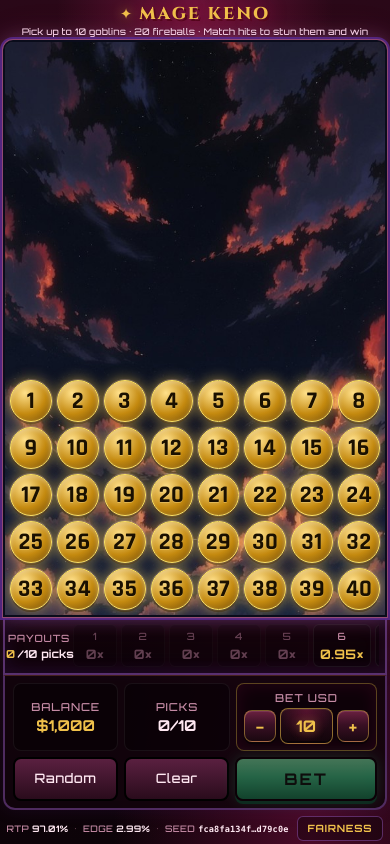
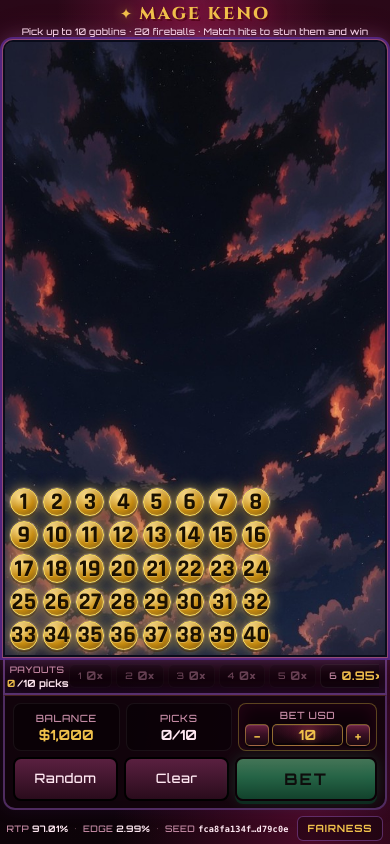
Before and after one commit to aquistsang/Mage-Keno, a React (Vite) app: page / in a window 390 px wide. Built offline with nearby package versions, Linux system fonts and the light colour scheme.

Commit message:
Mage Keno: mage above numbers on mobile, compact bet row

```diff
--- a/src/components/MageCanvas.tsx
+++ b/src/components/MageCanvas.tsx
@@ -563,25 +563,37 @@ export function MageCanvas({
       let mageY: number;
 
       if (portrait) {
-        // Mobile: hero-scale mage — fill width and most of the sky above the board.
+        // Mobile: mage in the sky band only — feet ABOVE the numbers, no overlap.
         const gridTop = getGridTop();
-        const padTop = Math.max(2, canvas.height * 0.002);
-        // Feet overlap the number board so the figure reads large vs the coins.
+        const padTop = Math.max(6, canvas.height * 0.01);
+        const gap = Math.max(20, canvas.height * 0.028);
         const footTarget = platform
-          ? Math.min(platform.deckY, gridTop + canvas.height * 0.1)
-          : gridTop + canvas.height * 0.14;
-        const bandH = Math.max(180, footTarget - padTop);
-        const widthScale = srcW > 0 ? (canvas.width * 1.08) / srcW : 1;
-        const heightScale = srcH > 0 ? (bandH / srcH) * 1.55 : 1;
-        const scale = Math.max(widthScale, heightScale) * 1.12;
+          ? Math.min(platform.deckY, gridTop - gap)
+          : Math.max(padTop + 80, gridTop - gap);
+        const bandH = Math.max(80, footTarget - padTop);
+        // Fit the band; sprite has transparent padding so a mild overshoot is OK
+        // but never push feet past the board.
+        const scaleBySky = srcH > 0 ? (bandH / srcH) * (platform ? 1.05 : 1.18) : 1;
+        const scaleByWidth = srcW > 0 ? (canvas.width * 0.92) / srcW : 1;
+        const scale = Math.min(scaleBySky, scaleByWidth);
         mageW = srcW > 0 ? srcW * scale : canvas.width;
         mageH = srcH > 0 ? srcH * scale : bandH;
         mageX = platform
           ? platform.centerX - mageW / 2
           : (canvas.width - mageW) / 2;
         mageY = footTarget - mageH;
-        // Allow slight hat crop so body/staff stay huge in frame
-        if (mageY < padTop - mageH * 0.18) mageY = padTop - mageH * 0.18;
+        if (mageY < padTop) mageY = padTop;
+        // If hat forced us up, shrink so feet still clear the board.
+        if (mageY + mageH > footTarget && srcH > 0) {
+          const maxH = footTarget - mageY;
+          const s2 = maxH / srcH;
+          mageW = srcW * s2;
+          mageH = srcH * s2;
+          mageX = platform
+            ? platform.centerX - mageW / 2
+            : (canvas.width - mageW) / 2;
+          mageY = footTarget - mageH;
+        }
       } else {
         // Desktop: mage in the left column, clear of the number board
         const colW = canvas.width * 0.44;
--- a/src/index.css
+++ b/src/index.css
@@ -566,16 +566,17 @@ body {
 
 .payout-row {
   display: flex;
-  flex-direction: column;
+  flex-direction: row;
   align-items: center;
   justify-content: center;
-  gap: 3px;
-  padding: 6px 8px;
+  gap: 5px;
+  padding: 5px 10px;
   border-radius: 8px;
   background: rgba(0, 0, 0, 0.35);
   border: 1px solid rgba(255, 255, 255, 0.06);
   flex: 0 0 auto;
-  min-width: 52px;
+  min-width: 0;
+  white-space: nowrap;
 }
 
 .payout-row.is-zero {
@@ -1078,9 +1079,9 @@ body {
 
   .payout-panel {
     flex: 0 0 auto;
-    grid-template-columns: 56px minmax(0, 1fr);
+    grid-template-columns: 52px minmax(0, 1fr);
     align-items: center;
-    padding: 5px 6px;
+    padding: 4px 6px;
     gap: 6px;
     overflow: hidden;
     border-width: 2px;
@@ -1088,19 +1089,19 @@ body {
   }
 
   .payout-label {
-    width: 56px;
-    min-width: 56px;
-    max-width: 56px;
+    width: 52px;
+    min-width: 52px;
+    max-width: 52px;
   }
 
   .payout-title {
-    font-size: 10px;
-    letter-spacing: 0.08em;
+    font-size: 9px;
+    letter-spacing: 0.06em;
   }
 
   .payout-sub {
     display: block;
-    font-size: 11px;
+    font-size: 10px;
     white-space: nowrap;
     max-width: none;
     line-height: 1.1;
@@ -1108,21 +1109,22 @@ body {
 
   .payout-table {
     gap: 4px;
-    padding-bottom: 1px;
+    padding-bottom: 0;
   }
 
   .payout-row {
-    min-width: 44px;
-    padding: 4px 6px;
+    min-width: 0;
+    padding: 4px 8px;
     border-radius: 6px;
+    gap: 4px;
   }
 
   .payout-hit {
-    font-size: 10px;
+    font-size: 9px;
   }
 
   .payout-mult {
-    font-size: 13px;
+    font-size: 12px;
   }
 
   .mage-canvas-wrap {
@@ -1149,28 +1151,36 @@ body {
     margin: 0;
   }
 
-  /* Tighter board so the mage band above gets more room */
+  /* Tighter board so the mage band above gets more room.
+     Explicit height (not only max-height) — CSS grid tracks ignore max-height
+     and otherwise stay content-sized from the 8-col ball cells. */
   .keno-grid {
     grid-template-columns: repeat(8, minmax(0, 1fr));
+    grid-template-rows: repeat(5, minmax(0, 1fr));
     aspect-ratio: 8 / 5;
-    width: 100%;
-    height: auto;
+    height: min(20cqh, 42vw);
+    width: min(100%, calc(min(20cqh, 42vw) * 8 / 5));
     max-width: 100%;
-    max-height: min(26cqh, 100%);
+    max-height: none;
     margin: 0 auto;
     gap: 3px;
+    min-height: 0;
   }
 
   .keno-ball {
     width: 100%;
-    height: auto;
+    height: 100%;
+    max-width: 100%;
+    max-height: 100%;
     aspect-ratio: 1;
     align-self: center;
     justify-self: center;
+    min-width: 0;
+    min-height: 0;
   }
 
   .keno-ball-face {
-    font-size: clamp(20px, 6cqw, 28px);
+    font-size: clamp(16px, 5cqw, 24px);
   }
 
   /* Balance · Picks · Bet USD on one row; actions below — same visual weight as payouts */
@@ -1190,38 +1200,51 @@ body {
   .meta-pill {
     flex: 1 1 0;
     min-width: 0;
-    padding: 6px 7px;
-    gap: 2px;
+    padding: 4px 6px;
+    gap: 1px;
   }
 
   .meta-label {
-    font-size: 11px;
+    font-size: 10px;
+    letter-spacing: 0.06em;
   }
 
   .meta-value {
-    font-size: 15px;
+    font-size: 14px;
+    line-height: 1.15;
   }
 
   .bet-amount {
-    flex: 1.4 1 0;
+    flex: 1.35 1 0;
     min-width: 0;
-    gap: 2px;
-    padding: 6px 7px;
+    gap: 1px;
+    padding: 4px 6px;
+    justify-content: center;
   }
 
+  /* Match Balance/Picks value row height so Bet USD header lines up */
   .bet-stepper {
-    grid-template-columns: 32px 1fr 32px;
-    gap: 4px;
+    grid-template-columns: 24px minmax(0, 1fr) 24px;
+    gap: 3px;
+    height: 22px;
   }
 
   .bet-stepper input {
-    font-size: 16px;
-    padding: 5px 3px;
+    font-size: 14px;
+    font-weight: 700;
+    padding: 0 2px;
+    height: 22px;
+    line-height: 22px;
+    border-radius: 5px;
+    border-width: 1px;
   }
 
   .btn-step {
-    height: 32px;
-    font-size: 18px;
+    height: 22px;
+    font-size: 14px;
+    padding: 0;
+    border-width: 1px;
+    border-radius: 5px;
   }
 
   .bet-row-actions {
@@ -1284,7 +1307,8 @@ body {
   }
 
   .app-shell.is-embedded .keno-grid {
-    max-height: min(26cqh, 100%);
+    height: min(18cqh, 40vw);
+    width: min(100%, calc(min(18cqh, 40vw) * 8 / 5));
     gap: 2px;
   }
 
@@ -1322,16 +1346,28 @@ body {
 
   .app-shell.is-embedded .meta-pill,
   .app-shell.is-embedded .bet-amount {
-    padding: 4px 5px;
+    padding: 3px 5px;
   }
 
   .app-shell.is-embedded .meta-value {
-    font-size: 14px;
+    font-size: 13px;
+  }
+
+  .app-shell.is-embedded .bet-stepper {
+    height: 20px;
+    grid-template-columns: 22px minmax(0, 1fr) 22px;
+  }
+
+  .app-shell.is-embedded .bet-stepper input {
+    height: 20px;
+    line-height: 20px;
+    font-size: 13px;
+    padding: 0 2px;
   }
 
   .app-shell.is-embedded .btn-step {
-    height: 28px;
-    font-size: 16px;
+    height: 20px;
+    font-size: 13px;
   }
 
   .app-shell.is-embedded .bet-row-actions {
```
Also changed, not shown: 13 other files (tests, documents, lock files or other folders).
